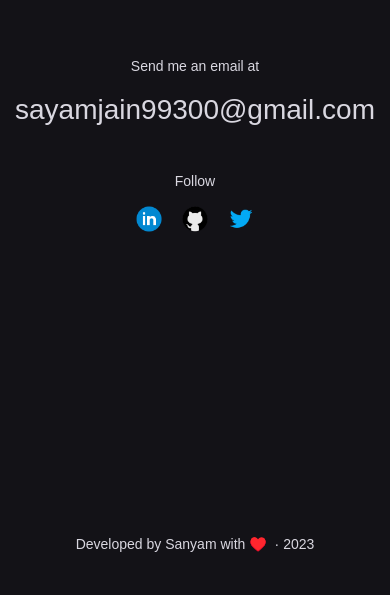
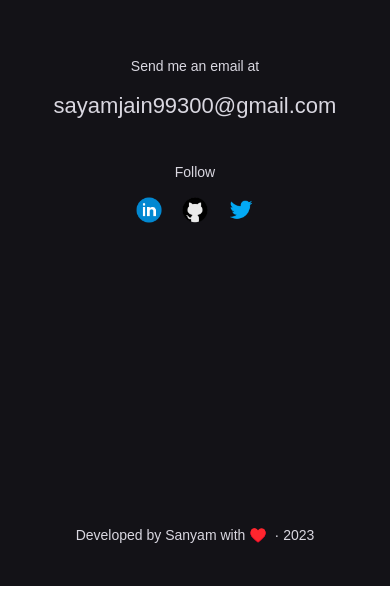
Before and after one commit to SayamJain1/portfolio, a Next.js app: page / in a window 390 px wide. Shown: the part 3874-4469 px from the top of the page. Built offline with nearby package versions, Linux system fonts and the light colour scheme; a web font is replaced by a local one.

Commit message:
fixed content on responsive devices

```diff
--- a/components/Footer.js
+++ b/components/Footer.js
@@ -6,7 +6,7 @@ function Footer() {
           <p className="text-[14px] pb-3">Send me an email at</p>
           <a
             href="mailto:sayamjain99300@gmail.com"
-            className="text-[28px] hover:underline"
+            className="text-[22px] sm:text-[28px] hover:underline"
           >
             sayamjain99300@gmail.com
           </a>
```
